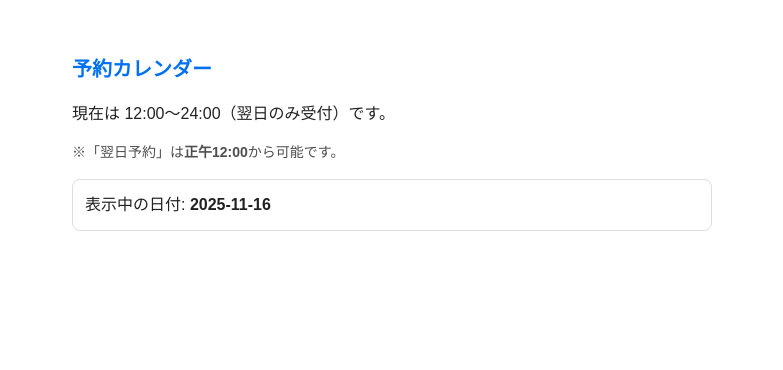
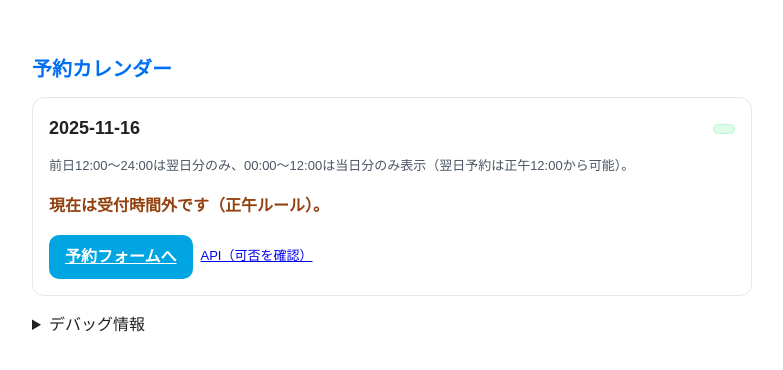
Before and after one commit to le-watanabe-y/support-you-yoro-reservation-clean, a Next.js app: page /calendar in a window 1280 px wide. Shown: the top 370 px of the page, without its empty margins (248-1031 px from the left). Built offline with nearby package versions, Linux system fonts and the light colour scheme; no server answers.

Commit message:
Update page.tsx

```diff
--- a/app/calendar/page.tsx
+++ b/app/calendar/page.tsx
@@ -1,39 +1,215 @@
-// app/calendar/page.tsx
 "use client";
 
-function nowJST() {
-  return new Date(new Date().toLocaleString("en-US", { timeZone: "Asia/Tokyo" }));
+import { useEffect, useMemo, useState } from "react";
+import { useSearchParams } from "next/navigation";
+
+type Avail = {
+  ok: boolean;
+  date: string;
+  closed: boolean;
+  withinBookingWindow?: boolean;
+  canReserve?: boolean;
+};
+
+type Holiday = {
+  ok: boolean;
+  holiday: boolean;
+  name?: string;
+};
+
+function nowJST(): Date {
+  // クライアント側でJST現在時刻
+  return new Date(
+    new Date().toLocaleString("en-US", { timeZone: "Asia/Tokyo" })
+  );
 }
-function ymd(d: Date) {
+function ymd(d: Date): string {
   const y = d.getFullYear();
   const m = String(d.getMonth() + 1).padStart(2, "0");
-  const day = String(d.getDate()).padStart(2, "0");
-  return `${y}-${m}-${day}`;
+  const dd = String(d.getDate()).padStart(2, "0");
+  return `${y}-${m}-${dd}`;
+}
+function addDays(d: Date, n: number): Date {
+  const c = new Date(d);
+  c.setDate(c.getDate() + n);
+  return c;
+}
+function decideTargetDate(): string {
+  const n = nowJST();
+  return n.getHours() < 12 ? ymd(n) : ymd(addDays(n, 1));
 }
 
+const badge = (label: string, tone: "red" | "green" | "blue" | "gray") => {
+  const toneMap: Record<string, string> = {
+    red: "#fee2e2",
+    green: "#dcfce7",
+    blue: "#e0f2fe",
+    gray: "#f3f4f6",
+  };
+  const borderMap: Record<string, string> = {
+    red: "#fecaca",
+    green: "#bbf7d0",
+    blue: "#bae6fd",
+    gray: "#e5e7eb",
+  };
+  const colorMap: Record<string, string> = {
+    red: "#b91c1c",
+    green: "#065f46",
+    blue: "#075985",
+    gray: "#374151",
+  };
+  return {
+    background: toneMap[tone],
+    border: `1px solid ${borderMap[tone]}`,
+    color: colorMap[tone],
+    fontWeight: 700,
+    padding: "4px 10px",
+    borderRadius: 9999,
+    fontSize: 12,
+  } as React.CSSProperties;
+};
+
 export default function CalendarPage() {
-  const now = nowJST();
-  const hour = now.getHours();
+  const sp = useSearchParams();
+  const override = sp.get("date") || sp.get("debug"); // デバッグ用
+  const [date, setDate] = useState<string>(override || decideTargetDate());
+  const [avail, setAvail] = useState<Avail | null>(null);
+  const [hol, setHol] = useState<Holiday | null>(null);
+  const [loading, setLoading] = useState(true);
 
-  const today = ymd(now);
-  const t = new Date(now);
-  t.setDate(now.getDate() + 1);
-  const tomorrow = ymd(t);
+  // 正午ルールに従い、初回表示日を決定
+  useEffect(() => {
+    if (!override) setDate(decideTargetDate());
+  }, [override]);
 
-  const showDate = hour < 12 ? today : tomorrow;
+  // API取得
+  useEffect(() => {
+    let alive = true;
+    async function load() {
+      setLoading(true);
+      try {
+        const a = await fetch(`/api/availability?date=${date}`, { cache: "no-store" });
+        const aj = (await a.json()) as Avail;
+        const h = await fetch(`/api/debug/is-holiday?date=${date}`, { cache: "no-store" });
+        const hj = h.ok ? ((await h.json()) as Holiday) : { ok: true, holiday: false };
+
+        if (alive) {
+          setAvail(aj);
+          setHol(hj);
+        }
+      } catch {
+        if (alive) {
+          setAvail({ ok: false, date, closed: false });
+          setHol({ ok: false, holiday: false });
+        }
+      } finally {
+        if (alive) setLoading(false);
+      }
+    }
+    load();
+    return () => {
+      alive = false;
+    };
+  }, [date]);
+
+  const noonHint =
+    "前日12:00〜24:00は翌日分のみ、00:00〜12:00は当日分のみ表示（翌日予約は正午12:00から可能）。";
+
+  const holidayName = hol?.holiday ? hol?.name || "祝日" : null;
+  const closed = !!avail?.closed;
+  const canReserve = !!avail?.canReserve;
 
   return (
-    <main style={{ maxWidth: 640, margin: "24px auto", padding: 16 }}>
-      <h1 style={{ fontSize: 20, marginBottom: 12 }}>予約カレンダー</h1>
-      <p style={{ marginBottom: 8 }}>
-        {hour < 12 ? "現在は 00:00〜11:59（当日のみ受付）です。" : "現在は 12:00〜24:00（翌日のみ受付）です。"}
-      </p>
-      <p style={{ marginBottom: 16, fontSize: 14, opacity: 0.8 }}>
-        ※「翌日予約」は<strong>正午12:00</strong>から可能です。
-      </p>
-      <div style={{ padding: 12, border: "1px solid #ddd", borderRadius: 8 }}>
-        <div>表示中の日付: <strong>{showDate}</strong></div>
-      </div>
+    <main style={{ maxWidth: 720, margin: "24px auto", padding: 16 }}>
+      <h1 style={{ fontSize: 20, fontWeight: 800, marginBottom: 12 }}>
+        予約カレンダー
+      </h1>
+
+      <section
+        style={{
+          border: "1px solid #e5e7eb",
+          borderRadius: 12,
+          padding: 16,
+          background: "#fff",
+        }}
+      >
+        <div
+          style={{
+            display: "flex",
+            gap: 8,
+            alignItems: "center",
+            justifyContent: "space-between",
+            marginBottom: 8,
+          }}
+        >
+          <div style={{ fontWeight: 800, fontSize: 18 }}>{date}</div>
+
+          <div style={{ display: "flex", gap: 8, flexWrap: "wrap" }}>
+            {/* 祝日バッジ */}
+            {holidayName && <span style={badge(`祝日：${holidayName}`, "blue")} />}
+            {/* 休園/開園バッジ */}
+            {closed ? (
+              <span style={badge("休園日", "red")} />
+            ) : (
+              <span style={badge("開園日", "green")} />
+            )}
+          </div>
+        </div>
+
+        <p style={{ color: "#4b5563", fontSize: 13 }}>{noonHint}</p>
+
+        <div style={{ marginTop: 16 }}>
+          {loading && <p>読込中…</p>}
+          {!loading && (
+            <>
+              {closed ? (
+                <p style={{ color: "#b91c1c", fontWeight: 700 }}>
+                  本日は休園日のため予約できません。
+                </p>
+              ) : canReserve ? (
+                <p style={{ color: "#065f46", fontWeight: 700 }}>予約可能です。</p>
+              ) : (
+                <p style={{ color: "#92400e", fontWeight: 700 }}>
+                  現在は受付時間外です（正午ルール）。
+                </p>
+              )}
+            </>
+          )}
+        </div>
+
+        <div style={{ marginTop: 16, display: "flex", gap: 8 }}>
+          <a
+            href="/reserve"
+            style={{
+              height: 44,
+              background: "#00A5E2",
+              color: "#fff",
+              border: 0,
+              borderRadius: 10,
+              fontWeight: 700,
+              padding: "0 16px",
+              display: "inline-flex",
+              alignItems: "center",
+            }}
+          >
+            予約フォームへ
+          </a>
+          <a
+            href={`/api/availability?date=${date}`}
+            style={{ alignSelf: "center", textDecoration: "underline", fontSize: 13 }}
+          >
+            API（可否を確認）
+          </a>
+        </div>
+      </section>
+
+      {/* デバッグメモ（必要なければ削除可） */}
+      <details style={{ marginTop: 16 }}>
+        <summary style={{ cursor: "pointer" }}>デバッグ情報</summary>
+        <pre style={{ fontSize: 12, background: "#f9fafb", padding: 12, overflow: "auto" }}>
+{JSON.stringify({ avail, hol }, null, 2)}
+        </pre>
+      </details>
     </main>
   );
 }
```
